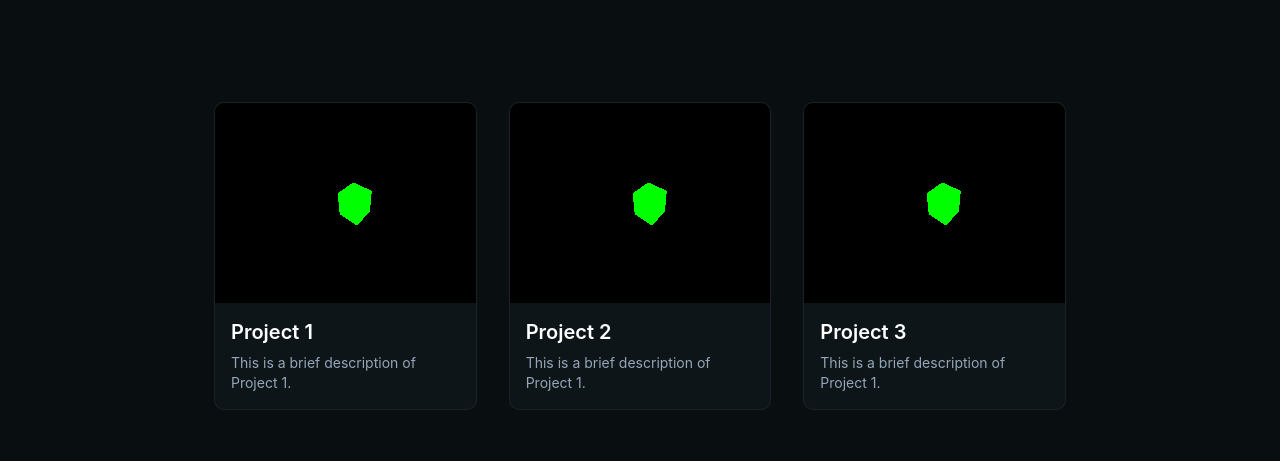
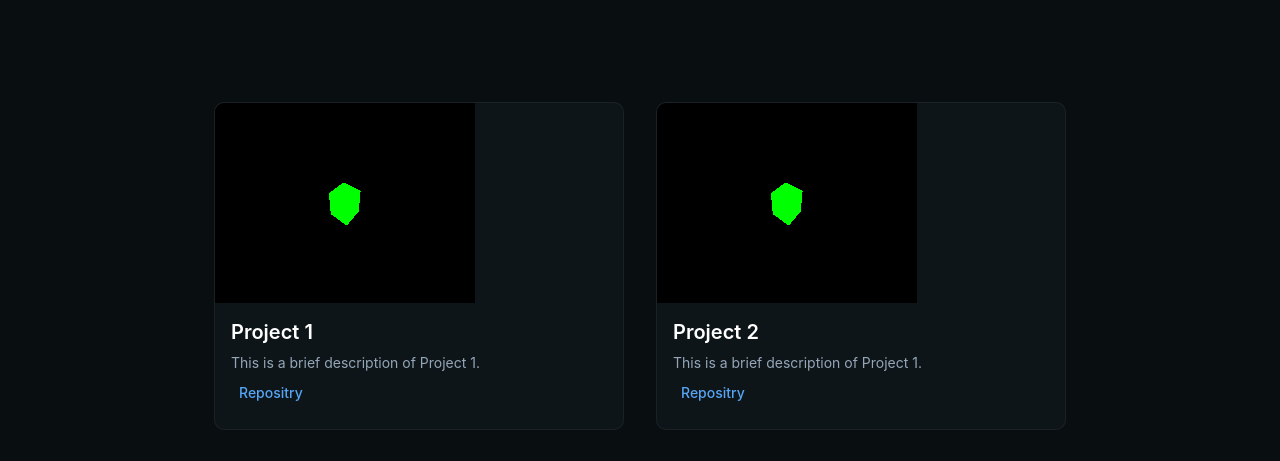
Before and after one commit to ddcsoftdev/portfolio-web, a React (Vite) app: page / in a window 1280 px wide. Shown: the part 142-603 px from the top of the page. Built offline with nearby package versions, Linux system fonts and the light colour scheme.

Commit message:
grid changes

```diff
--- a/src/components/My3DModel.jsx
+++ b/src/components/My3DModel.jsx
@@ -14,7 +14,7 @@ const My3DModel = () => {
         camera.position.z = 5;
 
         const renderer = new THREE.WebGLRenderer();
-        let sizeWidth = 280;
+        let sizeWidth = 260;
         let sizeHeight = 200;
         renderer.setSize(sizeWidth, sizeHeight);
         mountRef.current.appendChild(renderer.domElement); // Attach renderer to the div
--- a/src/components/PortfolioCard.jsx
+++ b/src/components/PortfolioCard.jsx
@@ -1,5 +1,5 @@
 import React from 'react';
-import { Card, CardActionArea, CardContent, Typography } from '@mui/material';
+import {Button, Card, CardActionArea, CardContent, Typography} from '@mui/material';
 import My3DModel from "./My3DModel.jsx";
 
 const PortfolioCard = ({ title, description, tags, technologyStack }) => {
@@ -20,6 +20,7 @@ const PortfolioCard = ({ title, description, tags, technologyStack }) => {
                         {description}
                     </Typography>
                     {/* Display tags and technology stack */}
+                    <Button>Repositry</Button>
                 </CardContent>
             </CardActionArea>
         </Card>
--- a/src/components/PortfolioGrid.jsx
+++ b/src/components/PortfolioGrid.jsx
@@ -6,7 +6,7 @@ const ProjectGrid = ({ projects }) => {
     return (
         <Grid container spacing={4}>
             {projects.map((project, index) => (
-                <Grid item key={index} xs={12} sm={6} md={4}>
+                <Grid item key={index} xs={8} sm={6} md={6}>
                     <PortfolioCard {...project} />
                 </Grid>
             ))}
```
